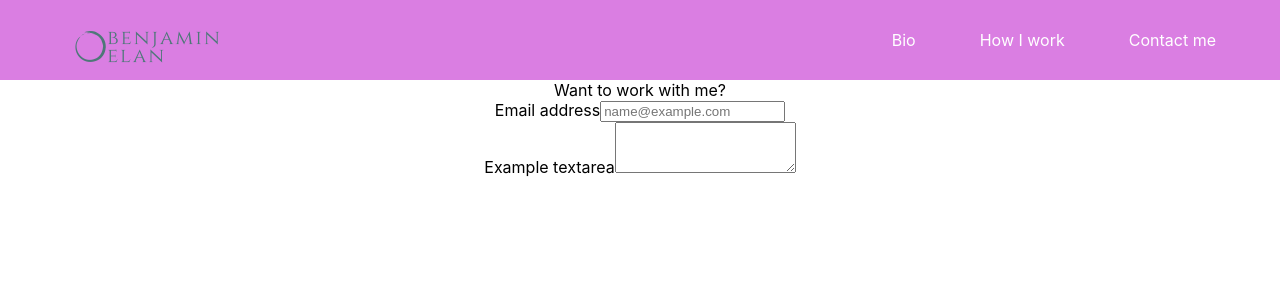
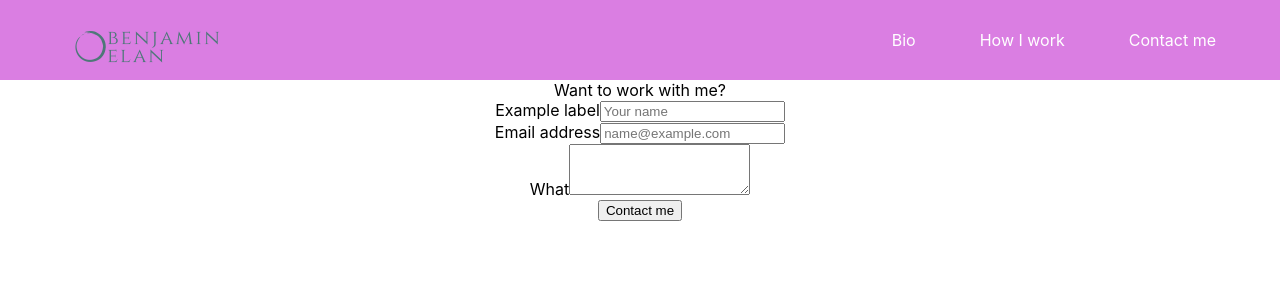
Before and after one commit to federerkristijan/businesscard-ben, a React (Create React App) app: page /contact in a window 1280 px wide. Shown: the top 300 px of the page. Built offline with nearby package versions, Linux system fonts and the light colour scheme.

Commit message:
dom done, with button and name input

```diff
--- a/src/views/Contact/Contact.jsx
+++ b/src/views/Contact/Contact.jsx
@@ -8,48 +8,32 @@ const Contact = () => {
       <div className="form">
         <form>
           <div class="form-group">
-            <label for="exampleFormControlInput1">Email address</label>
+            <label for="name">Example label</label>
+            <input
+              type="text"
+              class="form-control"
+              id="name"
+              placeholder="Your name"
+            />
+          </div>
+          <div class="form-group">
+            <label for="email">Email address</label>
             <input
               type="email"
               class="form-control"
-              id="exampleFormControlInput1"
+              id="email"
               placeholder="name@example.com"
             />
           </div>
-          {/* <div class="form-group">
-            <label for="exampleFormControlSelect1">Example select</label>
-            <select class="form-control" id="exampleFormControlSelect1">
-              <option>1</option>
-              <option>2</option>
-              <option>3</option>
-              <option>4</option>
-              <option>5</option>
-            </select>
-          </div> */}
-          {/* <div class="form-group">
-            <label for="exampleFormControlSelect2">
-              Example multiple select
-            </label>
-            <select
-              multiple
-              class="form-control"
-              id="exampleFormControlSelect2"
-            >
-              <option>1</option>
-              <option>2</option>
-              <option>3</option>
-              <option>4</option>
-              <option>5</option>
-            </select>
-          </div> */}
           <div class="form-group">
-            <label for="exampleFormControlTextarea1">Example textarea</label>
+            <label for="exampleFormControlTextarea1">What</label>
             <textarea
               class="form-control"
               id="exampleFormControlTextarea1"
               rows="3"
             ></textarea>
           </div>
+          <button type="submit" class="btn btn-primary mb-2">Contact me</button>
         </form>
       </div>
     </div>
```
